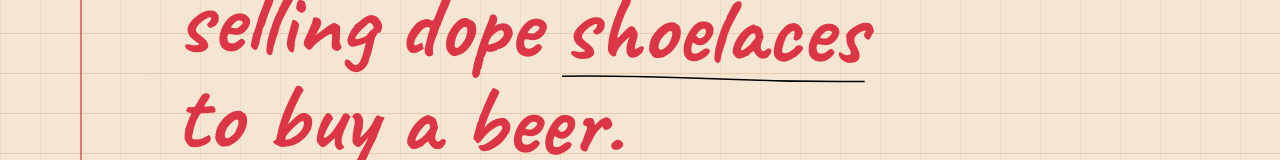
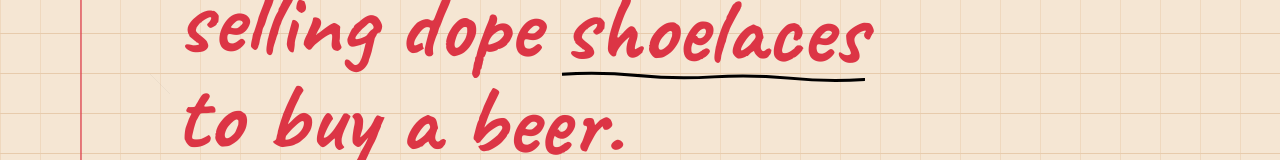
Before and after one commit to khergo/words-as-art, a React (Vite) app: page / in a window 1280 px wide. Shown: the part 326-486 px from the top of the page. Built offline with nearby package versions, Linux system fonts and the light colour scheme; no server answers; the database is empty; the HTML template or start-up script is replaced by a standard one.

Commit message:
Enhance shoelaces underline
Update landing page: make the shoelaces link underline a thicker, black, wavy line to resemble a notepad annotation, using a custom SVG path for a more organic look. Adjust related styling to integrate with existing handwritten aesthetic.

```diff
--- a/src/components/Hero.tsx
+++ b/src/components/Hero.tsx
@@ -45,8 +45,8 @@ const Hero = () => {
                 className="relative inline-block hover:opacity-80 transition-opacity"
               >
                 shoelaces
-                <svg className="absolute -bottom-1 left-0 w-full" height="4" viewBox="0 0 100 4" preserveAspectRatio="none">
-                  <path d="M0,2 Q25,0 50,2 T100,2" stroke="#000000" strokeWidth="1.5" fill="none" />
+                <svg className="absolute -bottom-1 left-0 w-full" height="8" viewBox="0 0 100 8" preserveAspectRatio="none">
+                  <path d="M0,4 Q12.5,1 25,4 T50,4 T75,4 T100,4" stroke="#000000" strokeWidth="3" fill="none" strokeLinecap="round" />
                 </svg>
               </a>
               <br />
```
